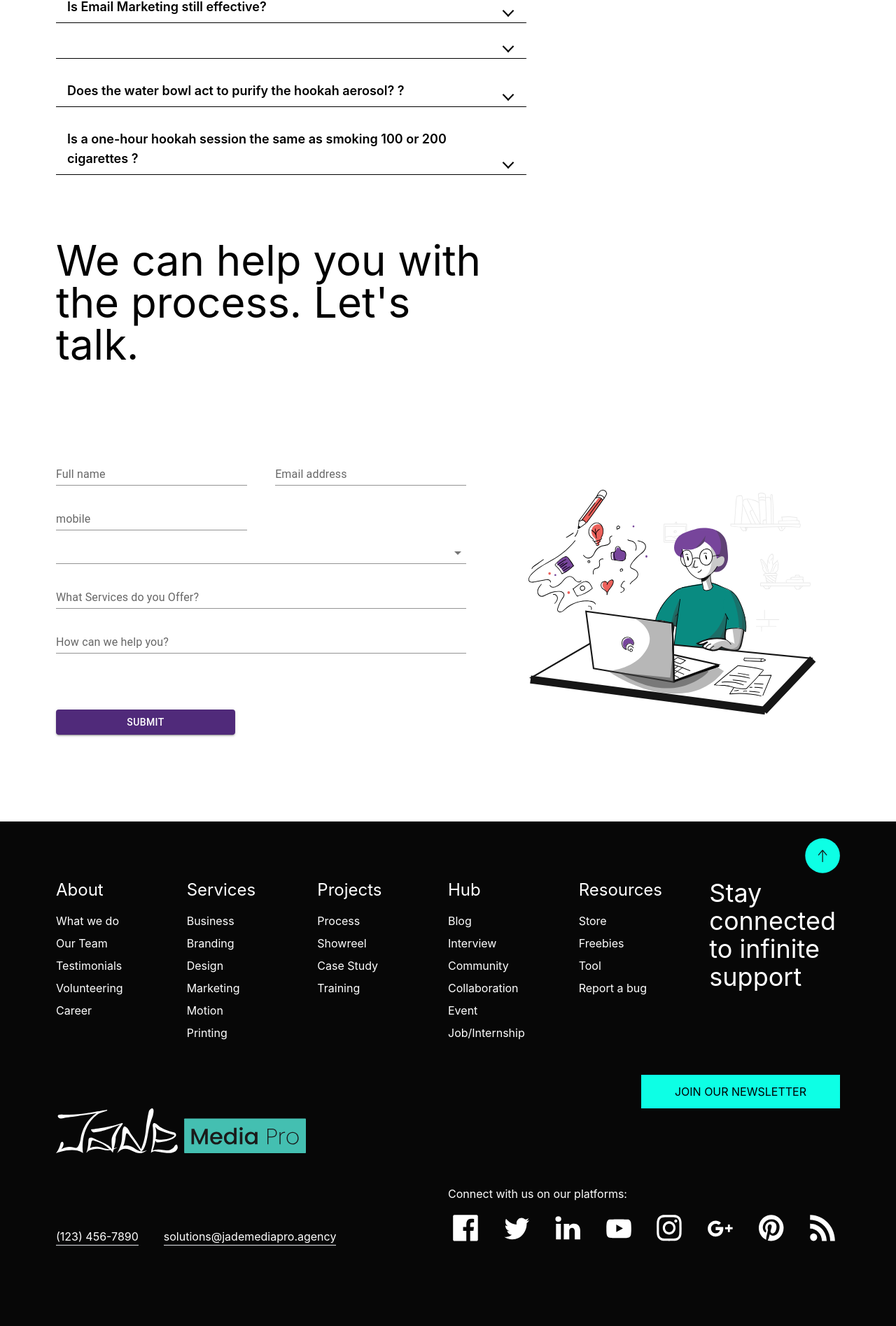
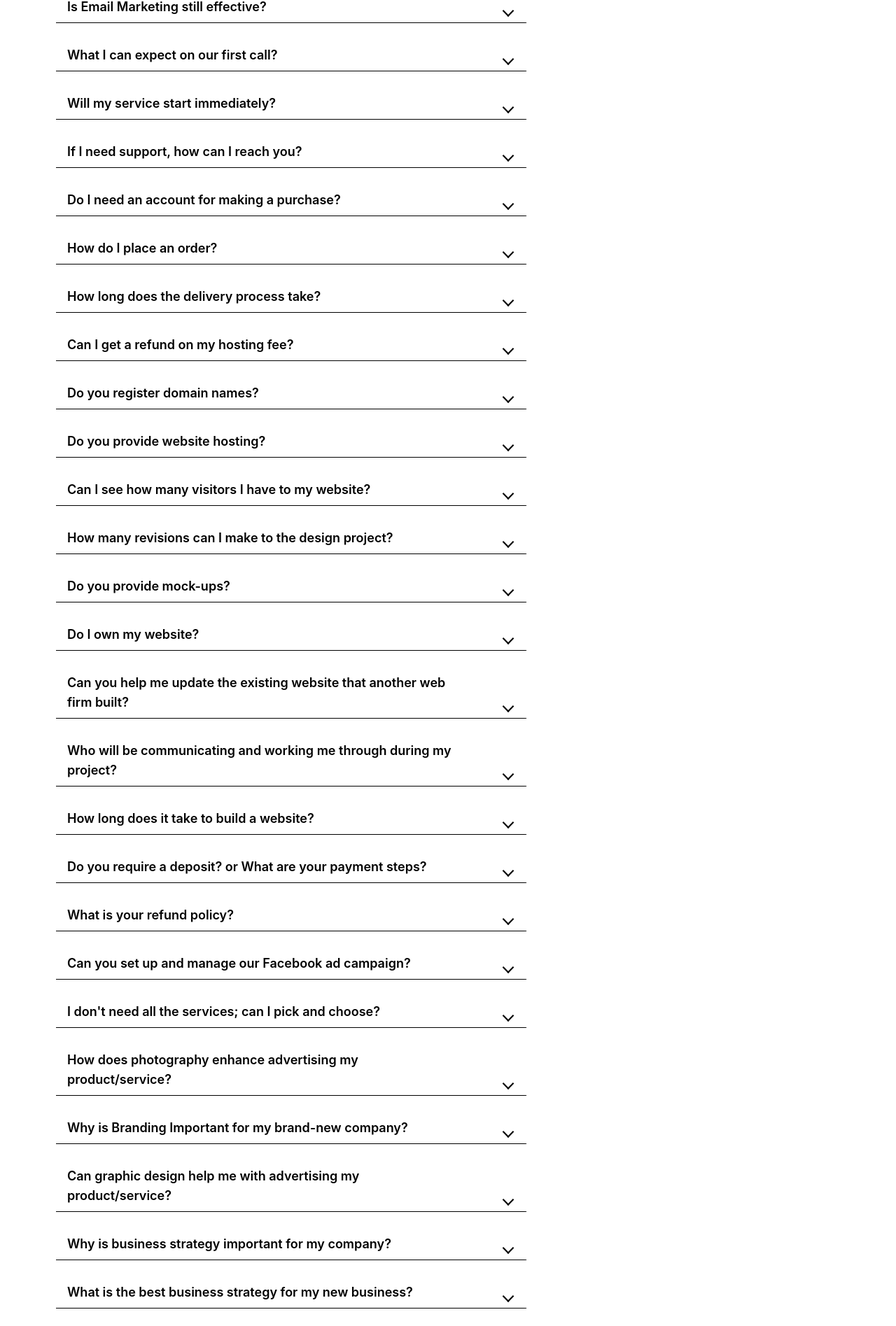
Before and after one commit to jadeoflagos/jademediapro, a Next.js app: page /contact in a window 1280 px wide. Shown: the part 1811-3706 px from the top of the page at 70% size. Built offline with nearby package versions, Linux system fonts and the light colour scheme.

Commit message:
faq content

```diff
--- a/data/Faq.js
+++ b/data/Faq.js
@@ -60,22 +60,115 @@ export const faqs = [
     ans:"As a matter of fact, email marketing is more effective than ever. Arguably, it is even more popular than any social media. This is because it is more private, more personal, and more reliable. Many people rely on email and check their inbox several times daily. A lot of companies have recorded a considerable increase in sales when they utilize email marketing to sell their offers. So, if you want to connect directly with people who permit you to market to them, email is the most essential tool to use."
   },
   {
-    que:"",
-    ans:""
+    que:"What I can expect on our first call?",
+    ans:"The first step of starting our strategy process is a 30-minute discovery call. In this call, we’ll try to clarify your goals, perform problem discovery and identify a potential solution to your problem. After our call we’ll give you a proposal for the discovery session, so you can approve and set a down payment. We’ll be able to create and deliver a final project proposal, and then we can formally start our project."
   },
   {
-    que: "Does the water bowl act to purify the hookah aerosol? ?",
-    ans: `                No. All tobacco products have risks but comparing hookah to
-                  cigarettes is erroneous and misleading. Hookah is heated at a
-                  temperature that is four times cooler than a burning cigarette
-                  and creates an aerosol that is 75% water (60%) and glycerol
-                  (15%). By contrast, cigarette smoke is 75% tar, carbon monoxide,
-                  and nicotine . Most people enjoy hookah in moderation, far less
-                  often than typical smokers light up a cigarette. In the United
-                  States, for example, 90% of people who enjoy hookah do so no`,
+    que:"Will my service start immediately?",
+    ans:"Your service will start immediately after payment confirmation."
   },
   {
-    que: "Is a one-hour hookah session the same as smoking 100 or 200 cigarettes ?",
-    ans: "",
+    que:"If I need support, how can I reach you?",
+    ans:"You can reach us 24/7 by email. Phone and chat support is 8 AM to 7 PM Mondays – Saturdays. We are always glad to assist. Contact us at solutions@jademediapro.com"
   },
+  {
+    que:"Do I need an account for making a purchase?",
+    ans:"No, it’s not necessary to create an account before purchasing on the site but it is highly recommended, since it has its advantages, such as tracking the delivery status of your order(s), you can view the entire history of your past orders, make a plan for future orders through useful features like Wishlist and Notify Me, you can write reviews for products bought from us, you can subscribe to our weekly newsletter."
+  },
+  {
+    que:"How do I place an order?",
+    ans:"Placing an order is quick and simple. Visit products on our store, as you browse through, you can add the items you wish to buy in your Shopping Cart by clicking on ‘Add to Cart’. Log in with your email address and password, enter your shipping address and make the payment."
+  },
+  {
+    que:"How long does the delivery process take?",
+    ans:"We ship out your items from our office 48 hours (2 working days) after payment is done. For Lagos deliveries, Delivery is done the same or next day. However, for outside Lagos orders, delivery is done 3-5days after payment confirmation. International orders take a bit longer depending on your location."
+  },
+  {
+    que:"Can I get a refund on my hosting fee?",
+    ans:"Unfortunately, we do not offer refunds on our web hosting accounts for any reason."
+  },
+  {
+    que: "Do you register domain names?",
+    ans:"Yes, we do. We’ll be more than happy to register a new domain."
+  },
+  {
+    que: "Do you provide website hosting?",
+    ans: "Yes, we do. If you don’t already have a host, we’ve worked with several hosting providers and can give you some recommendations if don’t have a hosting provider already.",
+  },
+  {
+    que:"Can I see how many visitors I have to my website?",
+    ans:"Yes, you can. We can set up a free Google Analytics account for you, which will automatically record information about your website’s visitors."
+  },
+  {
+    que:"How many revisions can I make to the design project?",
+    ans:"We try to make the most informed decisions when it comes to creating a design, which is why we get to know you, your market, and your audience before we prepare mock-ups. At that point, we ask that there be no more than one (1) major revision to the design. Naturally, you’ll have smaller changes and additions, but at that point, we consider the overall structure and design to be set. If you request too many changes to your project, or if you request changes to the project after the entire strategy has been formatted with the template, you will incur more charges."
+  },
+  {
+    que:"Do you provide mock-ups?",
+    ans:"Yes, we do. We provide full-colour mock-ups to our clients for every project we work on once a contract has been signed. These mock-ups are the first step in our design process. Once we show them to you and come to an agreement about the design, they’ll be the basis for your new branding or product development."
+  },
+  {
+    que:"Do I own my website?",
+    ans:"YES! Everything that we build will be 100% owned by you. Most of our clients stay with us for the life of the website. Our team is just irresistible that way. But if for any reason you decide you want to take your site to another hosting service and get another company to service the site, we will happily assist you in making the transition as effortlessly and efficiently as possible. The website is yours after all, and we want you to take it wherever you go."
+  },
+  {
+    que:"Can you help me update the existing website that another web firm built? ",
+    ans:"Yes. We support websites that we have fully built on Content Management System."
+  },
+  {
+    que:"Who will be communicating and working me through during my project?",
+    ans:"Our clients work directly with our tight-knit team of 5. Who that will be depend on what your project needs and what stage of the process you are in during the project."
+  },
+  {
+    que:"How long does it take to build a website?",
+    ans:"he time always vary from project to project. Our standard websites take approximately 15 days to create. Our E-commerce (online store) websites take approximately 30 days to create."
+  },
+  {
+    que:"Do you require a deposit? or What are your payment steps?",
+    ans:"Yes, we do. We ask our clients for a 70% deposit on all projects, to be paid before work begins on the project. After your final approval on the project, you need to pay the remaining 30% to enable us to transfer the whole document to you."
+  },
+  {
+    que:"What is your refund policy?",
+    ans:"By policy, we don't accept refund requests on the sale of digital goods unless it's stated clearly on a published sales page. You can check www.jademediapro.com/return-policy for more information."
+  },
+  {
+    que:"Can you set up and manage our Facebook ad campaign?",
+    ans:"Yes, we can. We will need to discuss with you to determine your campaign objective and come up with a strategy that fits you."
+  },
+  {
+    que:"I don't need all the services; can I pick and choose?",
+    ans:"Yes, just contact us and we'll guide you through by taking advantage of our 30 mins free consultation to create you a custom order with the services you need."
+  },
+  {
+    que:"How does photography enhance advertising my product/service?",
+    ans:"Everything boils down to having more sales, and successful photographs help your customers have a clear view of what you offer, so if they are convinced enough by your offers, they will make a purchase."
+  },
+  {
+    que:"Why is Branding Important for my brand-new company?",
+    ans:"Branding is a way of differentiating your company from other companies. It is important to clarify what you represent and what your offers are as opposed to your competitors, so it is important because it helps to create a long-lasting impression on your client."
+  },
+  {
+    que:"Can graphic design help me with advertising my product/service?",
+    ans:`The graphic is one of the key elements that help us bring out advertising. It plays a crucial role in advertising. The word graphic itself screams "advertising".`
+  },
+  {
+    que:"Why is business strategy important for my company? ",
+    ans:"Without a business strategy, your business has no future. A business strategy is what helps you create a vision and direction for your organization. It helps you create goals and come up with ideas on how to crush them."
+  },
+  {
+    que:"What is the best business strategy for my new business?",
+    ans:"To create more exposure for your business, make use of social media platforms like Facebook ads, Google My Business, content marketing, webinars, etc. You can also incorporate our free consultation technique to boost your customer base.    "
+  },
+  {
+    que:"Why is digital marketing important for my brand-new company?",
+    ans:"Digital marketing for a new business is very necessary because it helps create exposure and, by extension, more sales. It also helps customers' communication with business owners."
+  },
+  {
+    que:"What is the importance of motion design to my business?",
+    ans:"As humans, we are constantly viewing content, and we only pay attention to the ones that are compelling or catchy. So, to capture the attention of your audience, you need to visually communicate your message more compellingly, and this is where motion design comes in."
+  },
+  {
+    que:"What is the difference between a mobile app and a mobile website?",
+    ans:"A mobile app is a program that is downloaded and installed onto a user's mobile device, while a mobile website is primarily accessed via the internet, that is, it requires you to be online."
+  }
 ];
```
